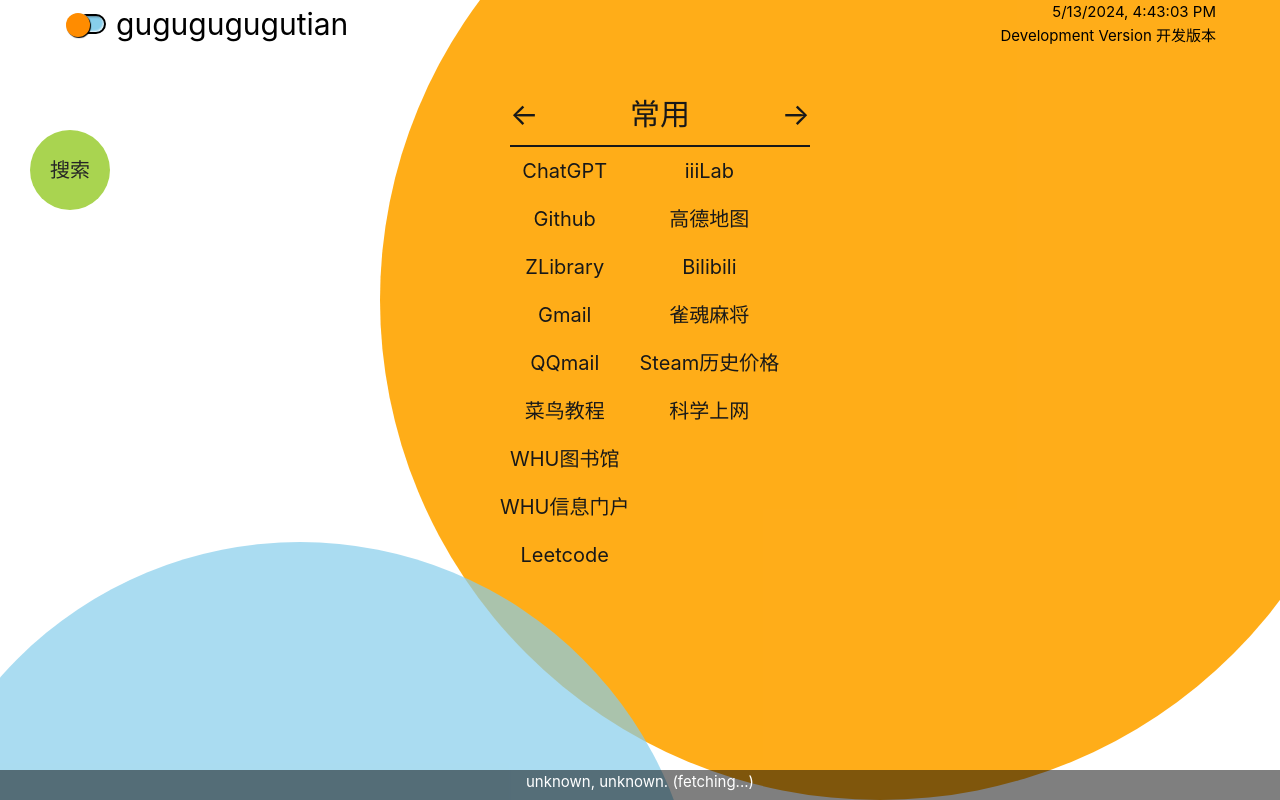
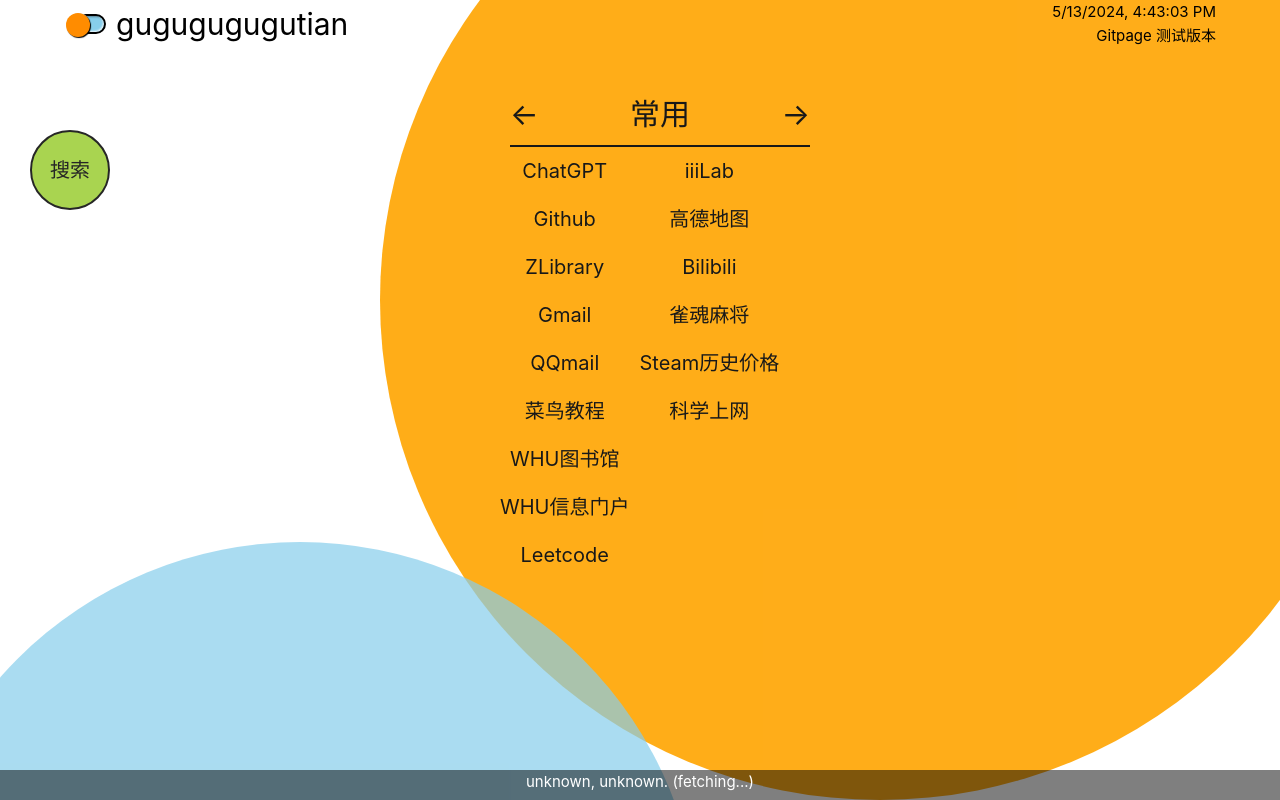
Before and after one commit to Gugugugugutian/page4-vue, a Vue app in the folder page4/: page / in a window 1280 px wide. Shown: the top 800 px of the page. Built offline with nearby package versions, Linux system fonts and the light colour scheme; no server answers.

Commit message:
gitpage测试版本

```diff
--- a/page4/index.html
+++ b/page4/index.html
@@ -3,7 +3,7 @@
   <head>
     <meta charset="UTF-8">
     <link rel="icon" href="/favicon.ico">
-    <meta name="viewport" content="width=device-width, initial-scale=1.0">
+    <meta name="viewport" content="width=device-width, initial-scale=1.0 maximum-scale=1.0, user-scalable=no">
     <title>Vite App</title>
   </head>
   <body>
--- a/page4/src/App.vue
+++ b/page4/src/App.vue
@@ -202,17 +202,17 @@
 </script>
 
 <template>
-  <Top :class="{ 'dark-only-font': dark }" :windowWidth="windowWidth" :dark="dark" class="main-top"
+  <div class="main" :class="{ dark: dark }" :style="mainMinHeight">
+    <Top :class="{ 'dark-only-font': dark }" :windowWidth="windowWidth" :dark="dark" class="main-top"
     @change-dark="switchDark" style="z-index: 9100;"></Top>
-  <div class="main" :class="{ dark: dark }" :style="mainMinHeight">
     <LeftCircle class="circle1" :style="circleLeftTop" :windowWidth="windowWidth" />
     <RightCircle class="circle2" :windowWidth="windowWidth" :linkPages="linkPages" :linkTitles="linkTitles" />
-    <GlobalSearch :windowWidth="windowWidth" :insitePages="linkPages" />
+    <GlobalSearch :dark="dark" :windowWidth="windowWidth" :insitePages="linkPages" />
+    <Bottom :ipInfo="ipData"></Bottom>
   </div>
-  <Bottom :ipInfo="ipData"></Bottom>
 </template>
 
-<style scoped>
+<style>
 .circle1 {
   z-index: 200;
   position: absolute;
--- a/page4/src/assets/base.css
+++ b/page4/src/assets/base.css
@@ -58,8 +58,11 @@
   font-weight: normal;
 }
 
+html {
+  overflow-x: hidden;
+}
+
 body {
-  overflow-x: hidden;
   min-height: 100vh;
   /* color: var(--color-text); */
   /* background: var(--color-background); */
@@ -67,6 +70,8 @@
     color 0.5s,
     background-color 0.5s; */
   line-height: 1.6;
+  max-width: 100vi;
+  overflow-x: hidden;
   font-family:
     Inter,
     -apple-system,
--- a/page4/src/components/GlobalSearch.vue
+++ b/page4/src/components/GlobalSearch.vue
@@ -15,7 +15,7 @@
         },
         dark: {
             type: Boolean,
-            default: true,
+            default: false,
         }
     },
     data() {
@@ -23,21 +23,34 @@
             showSearchWidget: false,
             showInsiteSearchResultPage: false,
             searchText: '',
+            placeHolderText: 'Google搜索',
             engine: 'Google',
         }
     },
     methods: {
         switchEngine() {
             if(this.engine == 'Google') {
+                this.place('Bing搜索');
                 this.engine = 'Bing';
             } else if(this.engine == 'Bing') {
+                this.place('站内搜索');
                 this.engine = 'In-Site';
             } else {
+                this.place('Google搜索');
                 this.engine = 'Google';
             }
         },
+        place(text, time=-1) {
+            if(time>0) {
+                const temp = this.placeHolderText;
+                setTimeout(()=>{
+                    this.placeHolderText = temp;
+                }, time);
+            }
+            this.placeHolderText = text;
+        },
         search() {
-            if(this.searchText.length > 0) {
+            if(this.searchText.length >= 0) {
                 if(this.engine == 'Google') {
                     window.open('https://www.google.com/search?q=' + this.searchText);
                 } else if (this.engine == 'Bing') {
@@ -45,6 +58,8 @@
                 } else {
                     this.showInsiteSearchResultPage = true;
                 }
+            } else {
+                this.place('必须填写搜索内容', 2000);
             }
         },
         reverseShow() {
@@ -83,7 +98,7 @@
         <div v-show="!showSearchWidget">搜索</div>
     </div>
     <div class="search-container" :class="{ dark1: dark }" :style="searchContainerShow">
-        <input class="search-input" type="text" v-model="searchText" @keyup.enter="search">
+        <input class="search-input" type="text" v-model="searchText" @keyup.enter="search" :placeholder="placeHolderText">
         <div class="button-container">
             <button class="search-button" @click="switchEngine">Switch</button>
             <button class="search-button" @click="search">{{ engine }}</button>
@@ -124,8 +139,7 @@
     border: solid 2px whitesmoke;
     background-color: rgba(0, 0, 0, 0.35);
     border-radius: 10px;
-    transition: background 1s ease-in-out,
-                color 1s ease-in-out;
+    transition: all 1s ease-in-out;
     padding: 0 15px;
 }
 .search-container input:focus {
@@ -153,6 +167,7 @@
     z-index: 99999;
     background-color: yellowgreen;
     color: black;
+    border: 2px solid black;
     opacity: 0.85;
     height: 80px;
     width: 80px;
@@ -161,11 +176,12 @@
     align-items: center;
     justify-content: center;
     font-size: 20px;
+    transition: all 1s ease-in-out;
 }
 .dark .search-icon {
     background-color: green;
     color: whitesmoke;
-    border: 0;
+    border: 2px solid whitesmoke;
 }
 .search-icon:hover {
     opacity: 1;
--- a/page4/src/components/RightCircle.vue
+++ b/page4/src/components/RightCircle.vue
@@ -35,8 +35,9 @@
     computed: {
         maxw() {
             // 保证内容左右不越界
+            return 'padding-left: ' + (Math.max(0, 800-this.windowWidth)+15) + 'px; height: '
             // 保证内容显示区域大小不变
-            return 'padding-left: ' + (Math.max(0, 800-this.windowWidth)+15) + 'px; height: ' + Math.max(550, (800*550/this.windowWidth)) + 'px;';
+                                    + Math.max(550, (800*550/this.windowWidth)) + 'px;';
         },
         circleh() {
             // 保证圆的高度可以容纳内容区域
--- a/page4/src/components/Top.vue
+++ b/page4/src/components/Top.vue
@@ -21,7 +21,7 @@
         },
         version: {
             type: String,
-            default: 'Development Version 开发版本'
+            default: 'Gitpage 测试版本'
         },
         title: {
             type: String,
```
